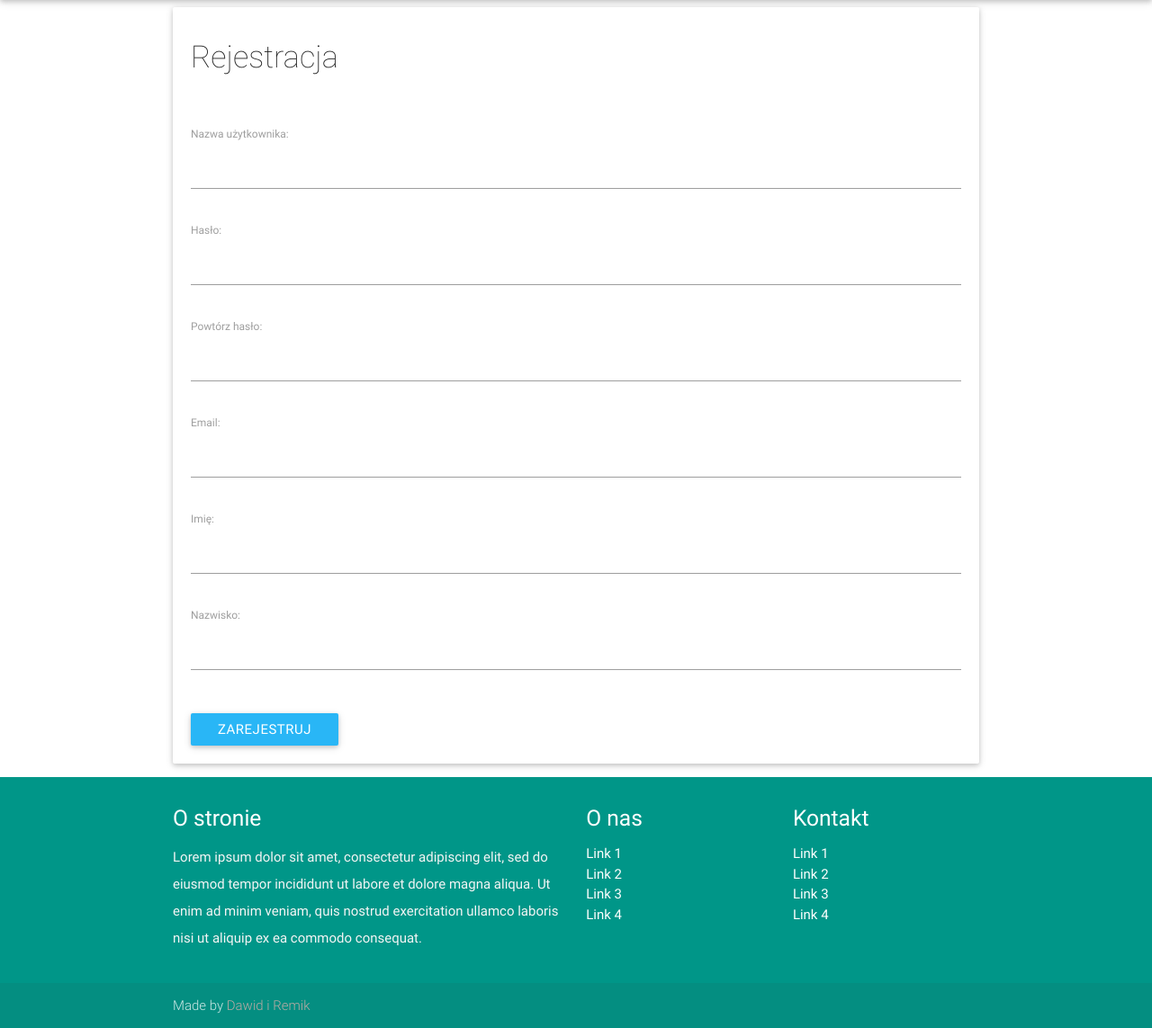
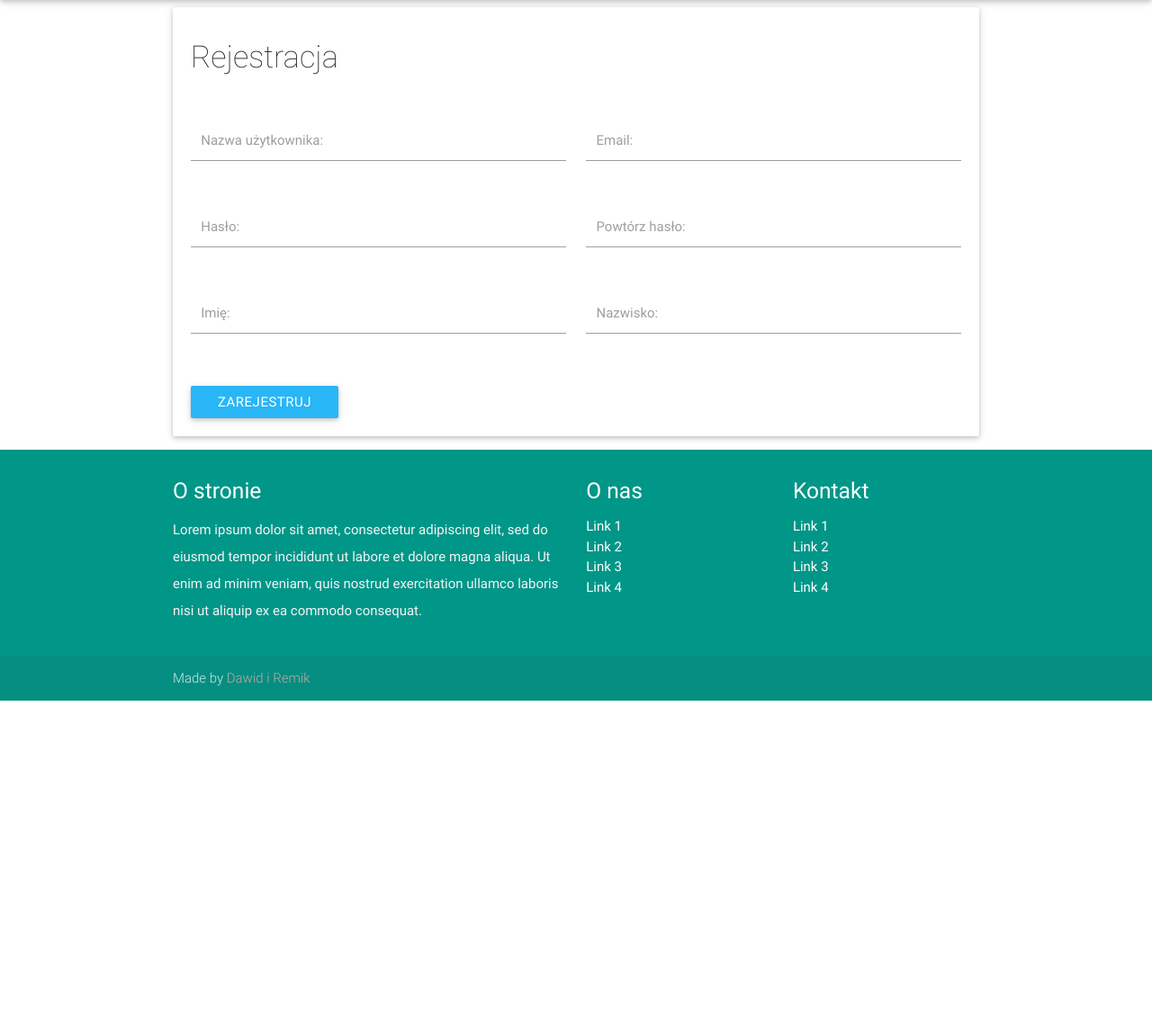
Before and after one commit to Akus93/trenuj_to, a Django app: page /signup/ in a window 1280 px wide. Shown: the part 64-1207 px from the top of the page at 90% size. After the commit the page ends 843 px from the top, so only its background shows below. Run offline with Django 3.2, Linux system fonts and the light colour scheme; some libraries are stand-ins or nearby versions.

Commit message:
Poprawniony formularz rejestracji

```diff
--- a/trenuj/templates/trenuj/signup.html
+++ b/trenuj/templates/trenuj/signup.html
@@ -6,7 +6,62 @@
         <h4 class="thin">Rejestracja</h4>
         <br>
         <form action="" method="post">{% csrf_token %}
-            {{ form.as_p }}
+
+            {{ form.non_field_errors }}
+
+            <div class="row">
+                <div class="col l6 m6 s12">
+                    {{ form.username.errors }}
+                    <div class="input-field">
+                        {{ form.username }}
+                        {{ form.username.label_tag }}
+                    </div>
+                </div>
+
+                <div class="col l6 m6 s12">
+                    {{ form.email.errors }}
+                    <div class="input-field">
+                        {{ form.email }}
+                        {{ form.email.label_tag }}
+                    </div>
+                </div>
+            </div>
+
+            <div class="row">
+                <div class="col l6 m6 s12">
+                    {{ form.password1.errors }}
+                    <div class="input-field">
+                        {{ form.password1 }}
+                        {{ form.password1.label_tag }}
+                    </div>
+                </div>
+
+                <div class="col l6 m6 s12">
+                    {{ form.password2.errors }}
+                    <div class="input-field">
+                        {{ form.password2 }}
+                        {{ form.password2.label_tag }}
+                    </div>
+                </div>
+            </div>
+
+            <div class="row">
+                <div class="col l6 m6 s12">
+                    {{ form.first_name.errors }}
+
+                    <div class="input-field">
+                        {{ form.first_name}}
+                        {{ form.first_name.label_tag }}
+                    </div>
+                </div>
+                <div class="col l6 m6 s12">
+                    {{ form.last_name.errors }}
+                    <div class="input-field">
+                        {{ form.last_name }}
+                        {{ form.last_name.label_tag }}
+                    </div>
+                </div>
+            </div>
             <br>
             <button class="waves-effect waves-light btn light-blue lighten-1" name="signup_form" type="submit" >Zarejestruj</button>
         </form>
```
